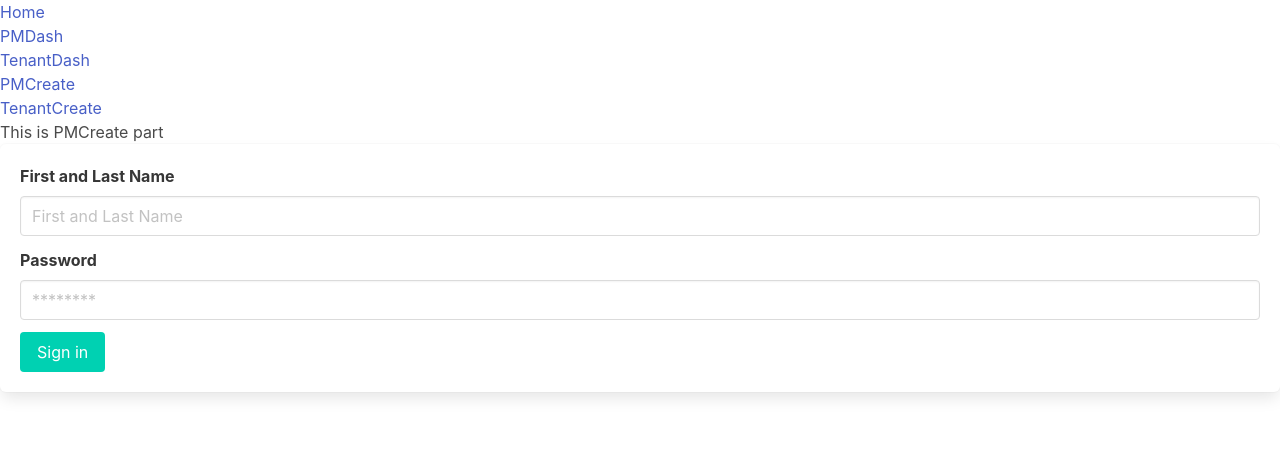
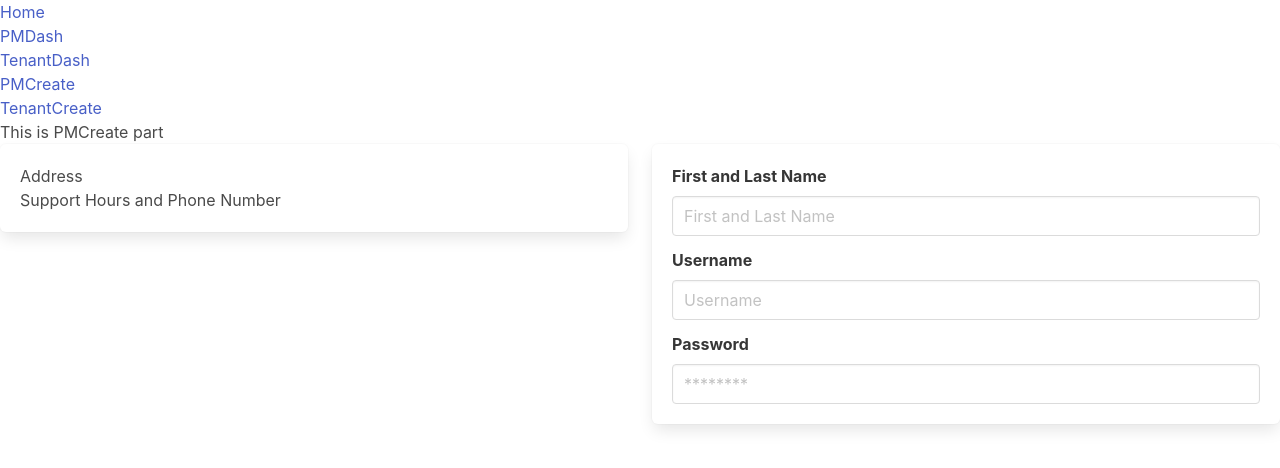
Before and after one commit to ksboyer17/Property-crm, a React (Create React App) app in the folder client/: page /PMCreate in a window 1280 px wide. Shown: the top 468 px of the page. Built offline with nearby package versions, Linux system fonts and the light colour scheme; some icons are missing.

Commit message:
adding to PMCreate, setting up property info box and user info box

```diff
--- a/client/src/pages/PMCreate.js
+++ b/client/src/pages/PMCreate.js
@@ -5,7 +5,14 @@ class PMCreate extends Component {
     return (
       <div>
         <p>This is PMCreate part</p>
-        <div className = "columns">
+        <div className = "columns"> {/* the columns class will make all of the columns inside equal width */}
+          <div className = "column">
+          {/*Property Basic Info Container, still need to work on  */}
+            <div className= "box prop-info">
+              <p>Address</p>
+              <p>Support Hours and Phone Number</p>
+            </div>
+          </div>
           <div className = "column">
 
             <form className="box user-info">
@@ -17,13 +24,20 @@ class PMCreate extends Component {
               </div>
 
               <div class="field">
+                <label class="label">Username</label>
+                <div class="control">
+                  <input class="input" type="text" placeholder="Username" />
+                </div>
+              </div>
+
+              <div class="field">
                 <label class="label">Password</label>
                 <div class="control">
                   <input class="input" type="password" placeholder="********" />
                 </div>
               </div>
 
-              <button class="button is-primary">Sign in</button>
+              {/* <button class="button is-primary">Sign in</button> */}
             </form>
           </div>
         </div>
```
